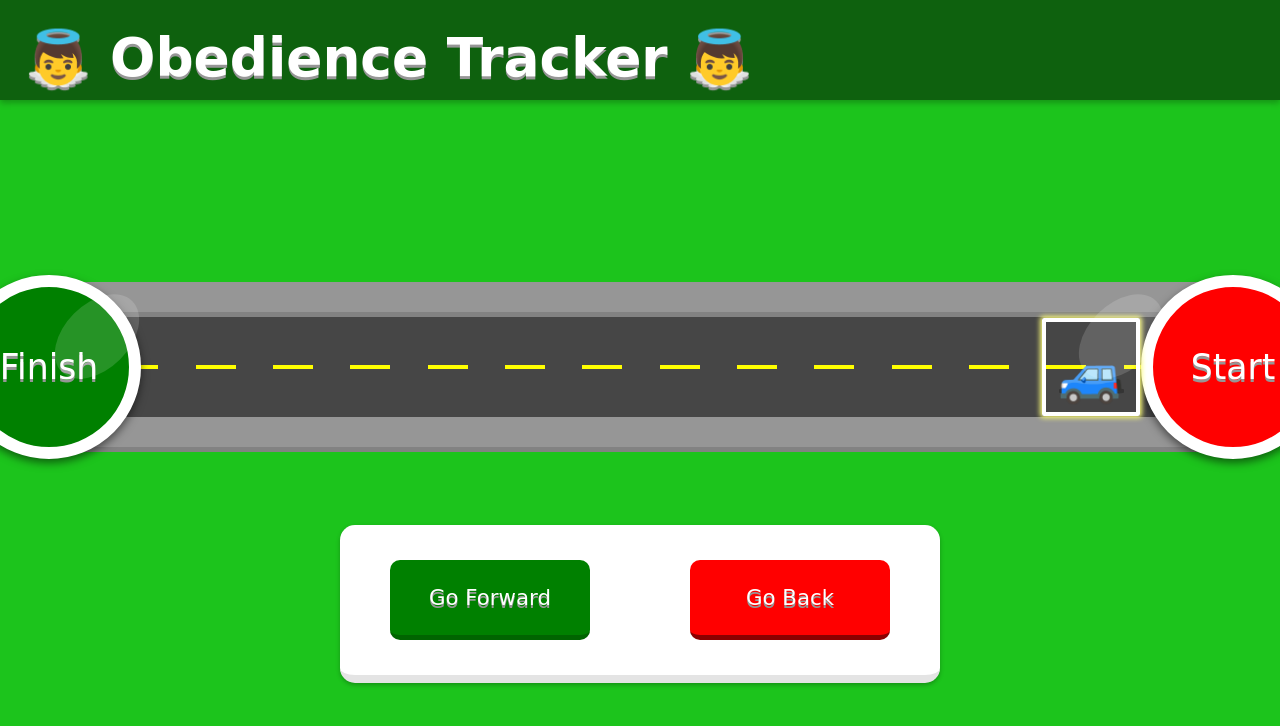
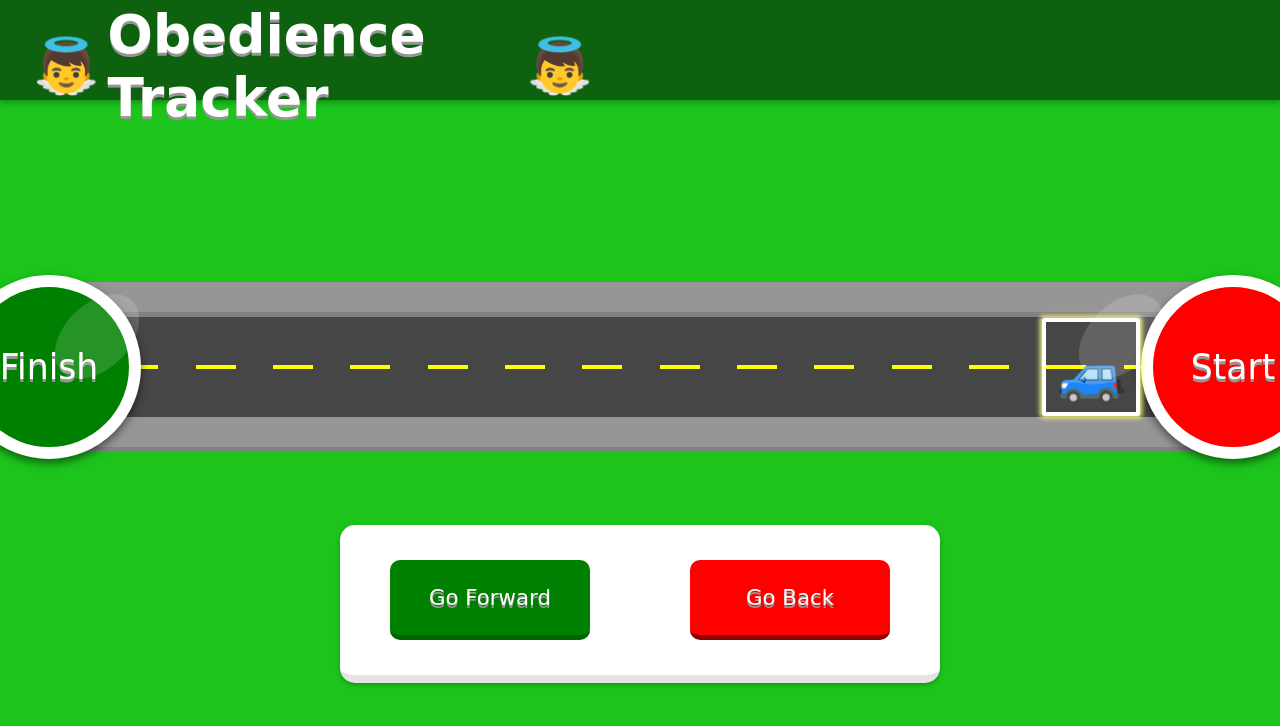
Before and after one commit to Morrianton/KidsProgressTracker, a website: page index.html in a window 1280 px wide. Shown: the top 726 px of the page. Drawn offline with Linux system fonts and the light colour scheme; a web font is replaced by a local one.

Commit message:
fixed text shadow on angels

```diff
--- a/index.html
+++ b/index.html
@@ -15,7 +15,11 @@
     <body>
 
         <div class="navbar">
-            <h1 class="title"> 👼 Obedience Tracker 👼 </h1>
+            <h1 class="title">
+                <p> 👼 </p>
+                <span> Obedience Tracker </span>
+                <p> 👼 </p>
+            </h1>
         </div> <!-- TODO: add cell position num and state of obedience -->
         <div class="container">
             <div class="reflection-left"></div>
--- a/main.css
+++ b/main.css
@@ -22,9 +22,25 @@ N A V B A R
     position: relative;
     left: 25px;
     top: -10px;
+
+    width: 45%;
+    height: 80%;
+
+    display: flex;
+    flex-direction: row;
+    align-items: center;
+    justify-content: center;
+
     font-size: 40pt;
     color: white;
     font-family: 'Coiny', cursive;
+}
+
+.title p {
+    margin: 0 8px;
+}
+
+.title span {
     text-shadow: 0 3px rgb(150, 150, 150);
 }
 
```
